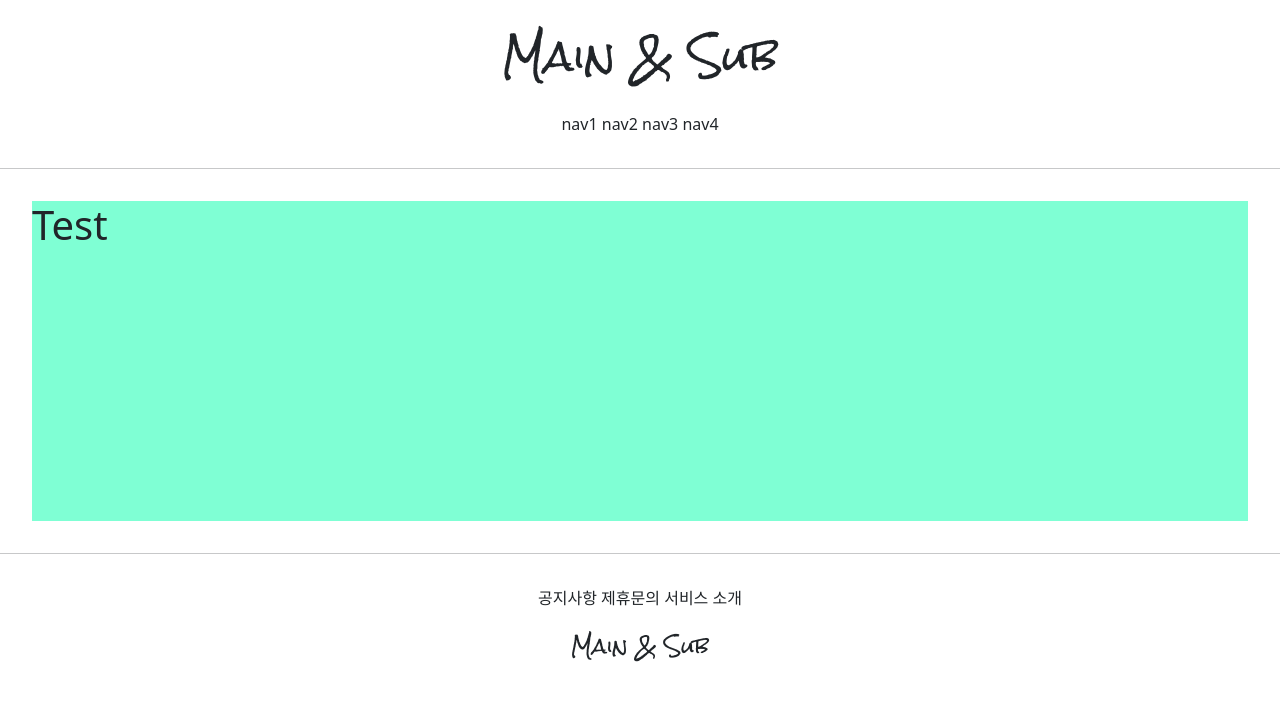
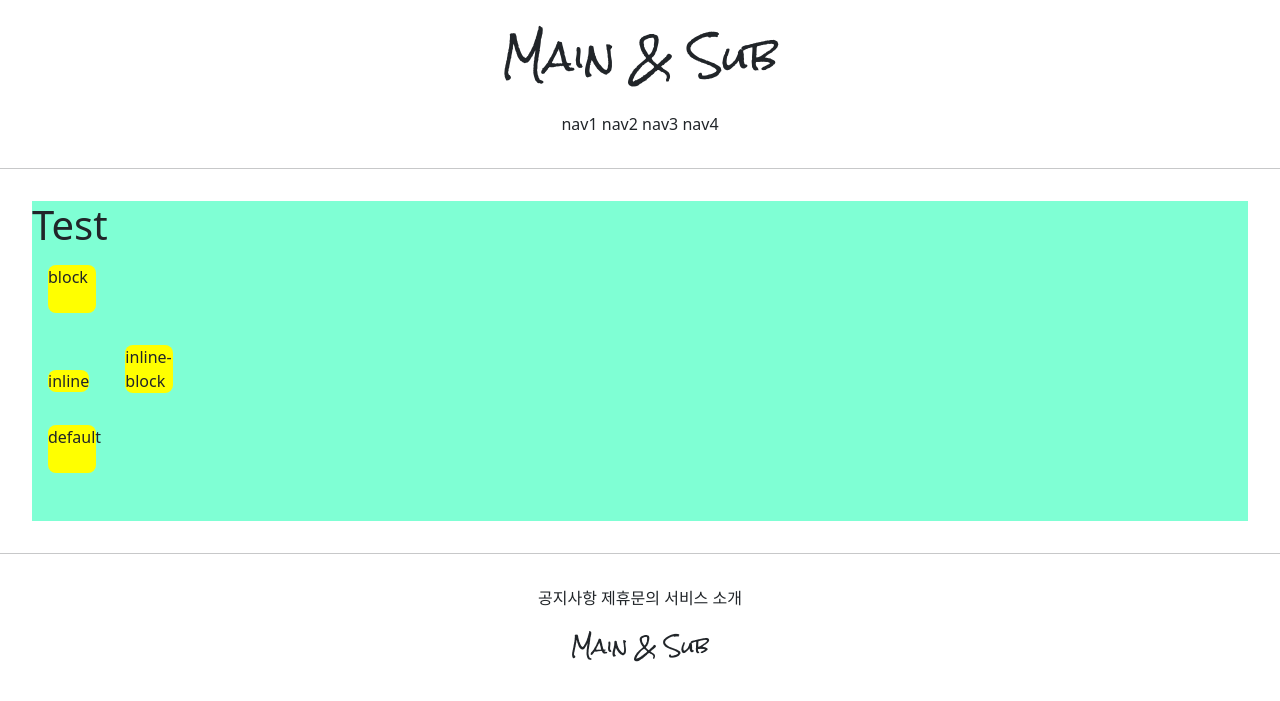
Before and after one commit to xxoellie/gis_1ban-_1, a Django app: page /accounts/hello_world/ in a window 1280 px wide. Shown: the top 701 px of the page. Run offline with Django 3.2, Linux system fonts and the light colour scheme; parts of the project's set-up code (start-up, migrations or seed data) failed here and were passed over.

Commit message:
7/7 class 1 commit 1

```diff
--- a/accountapp/templates/accountapp/hello_world.html
+++ b/accountapp/templates/accountapp/hello_world.html
@@ -2,8 +2,27 @@
 
 {% block content %}
 
+    <style>
+
+        .testing {
+            background-color : yellow;
+            margin : 1rem;
+            height: 48px;
+            width : 48px;
+            border-radius: .5rem;
+        }
+
+    </style>
+
     <div style="height: 20rem; background-color: aquamarine; margin : 2rem; border-radius ; 1rem;">
         <h1>Test</h1>
+
+        <div class="testing" style="display : block">block</div>
+        <div class="testing" style="display : inline">inline</div>
+        <div class="testing" style="display : inline-block" >inline-block</div>
+        <div class="testing" style="display : none">none</div>
+        <div class="testing">default</div>
+
     </div>
 
 {% endblock %}
```
